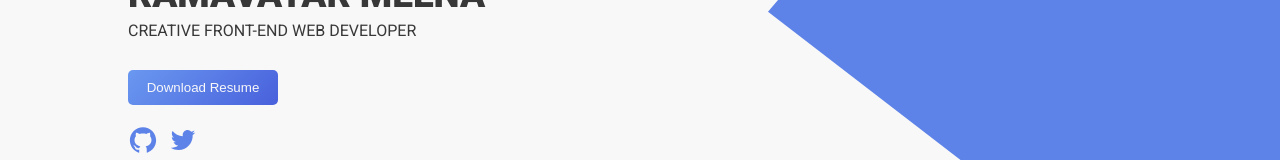
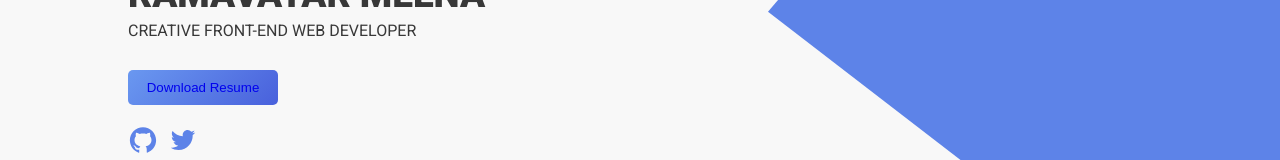
Before and after one commit to ramavatarmeena99/my_portfolio, a React (Create React App) app: page / in a window 1280 px wide. Shown: the part 274-434 px from the top of the page. Built offline with nearby package versions, Linux system fonts and the light colour scheme.

Commit message:
resume add

```diff
--- a/src/Components/Intro/index.js
+++ b/src/Components/Intro/index.js
@@ -4,6 +4,7 @@ import { AiFillGithub } from "react-icons/ai";
 import { AiOutlineTwitter } from "react-icons/ai";
 import { IoMdClose } from "react-icons/io";
 import { FiMenu } from "react-icons/fi";
+import Pdf from "../../Img/RESUME.pdf";
 // import { ThemeProvider } from "styled-components";
 // import { darkTheme, lightTheme } from "../Themes";
 
@@ -73,7 +74,13 @@ export default function Intro() {
           <h1 className={Style.me}> RAMAVATAR MEENA</h1>
           <h4>CREATIVE FRONT-END WEB DEVELOPER</h4>
           <div className={Style.myResume}>
-            <button className={Style.resume}>Download Resume</button>
+            <button className={Style.resume}>
+            <a href = {Pdf} target = "_blank"
+              rel="noreferrer"
+
+            > Download Resume</a>
+
+              </button>
           </div>
           <div className={Style.icons}>
             <a
```
Also changed, not shown: 1 other file (tests, documents, lock files or other folders).
